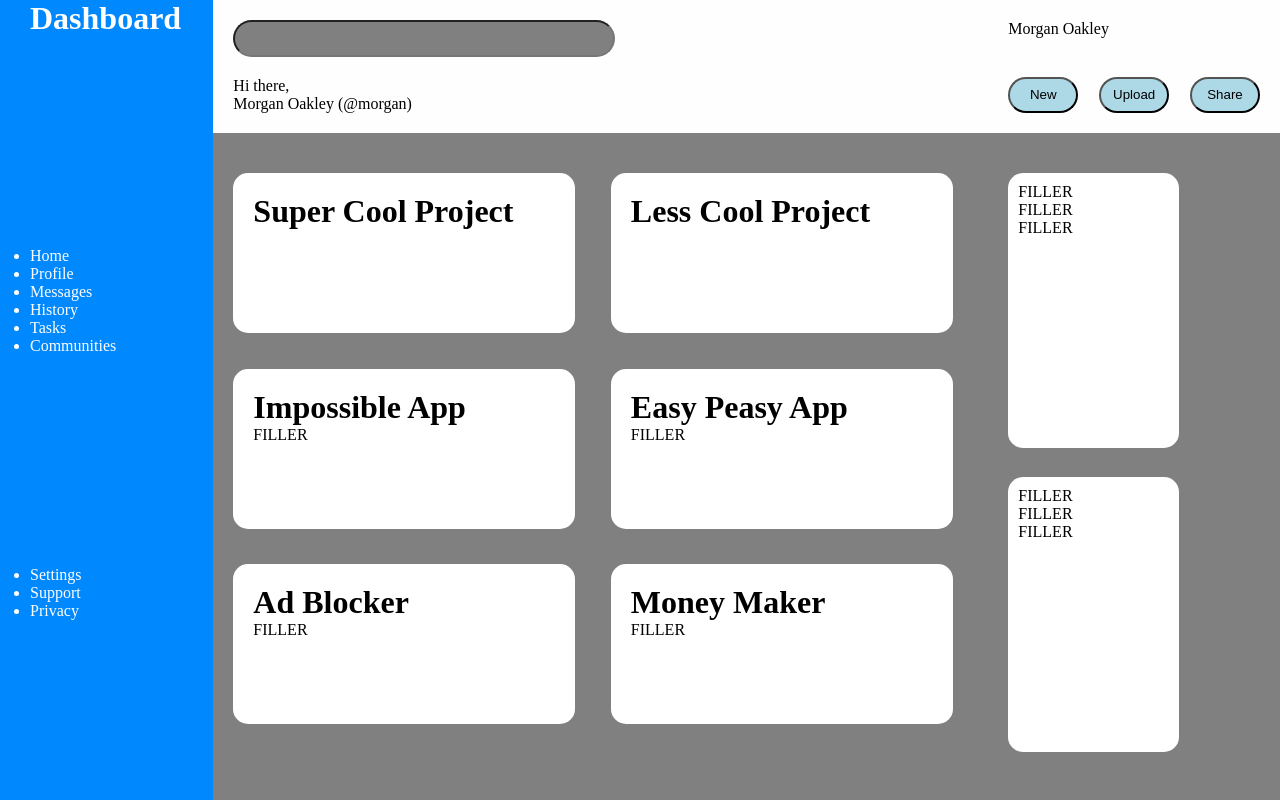
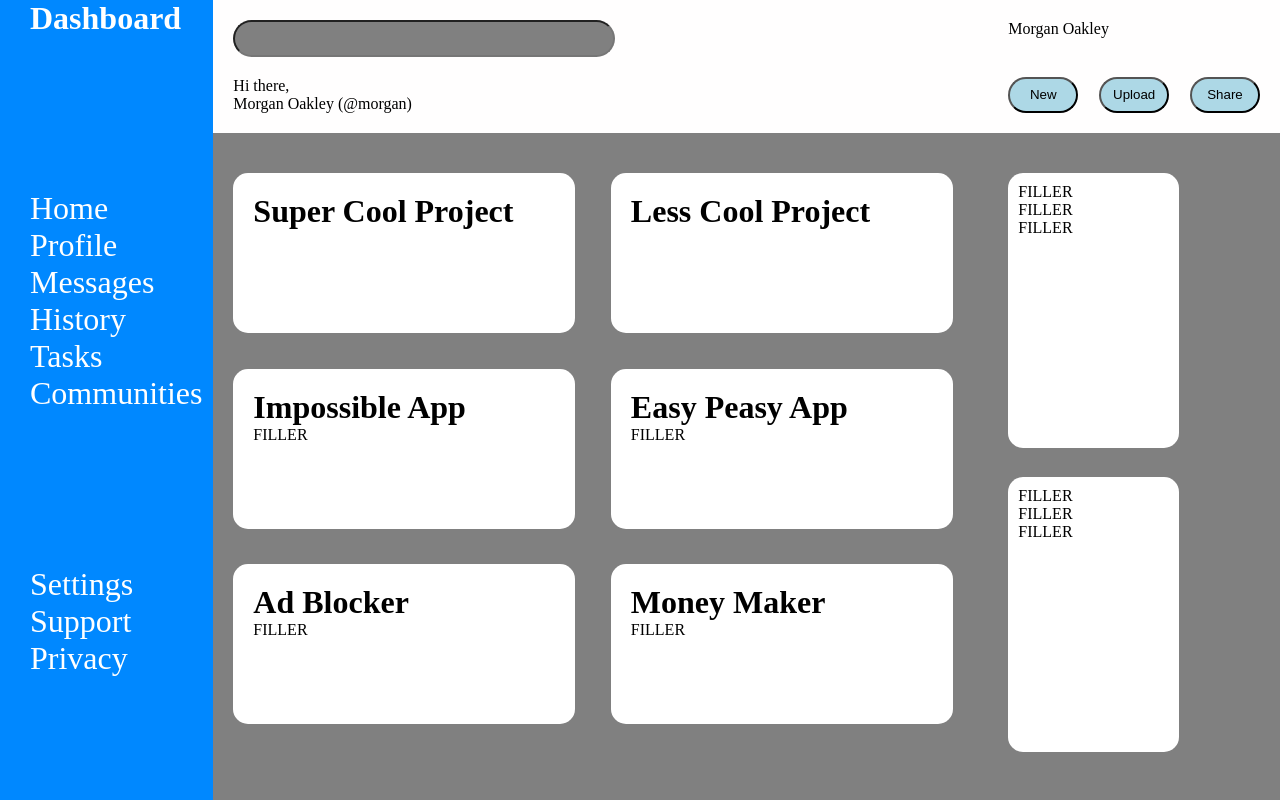
Before and after one commit to crocchamp/OdinDashboard, a plain HTML site: page index.html in a window 1280 px wide. Drawn offline with Linux system fonts and the light colour scheme.

Commit message:
Set li to be larger and no list style

```diff
--- a/style.css
+++ b/style.css
@@ -103,3 +103,11 @@ button {
     border-radius: 15px;
     padding: 10px;
 }
+
+ul {
+    list-style: none;
+}
+
+li {
+    font-size: 200%;
+}
```
